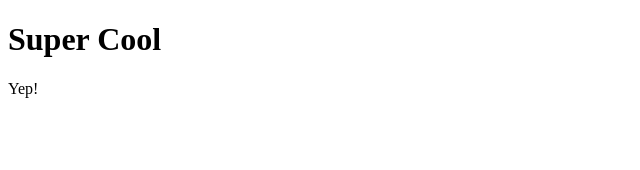
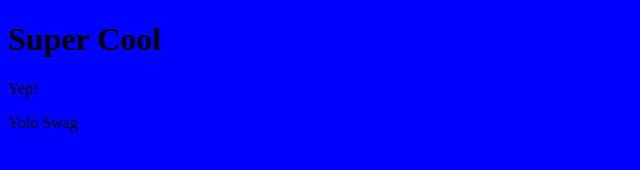
Before and after one commit to k0zal/Gittest, a plain HTML site: page index.html in a window 1280 px wide. Shown: the whole page, without its empty margins (0-640 px from the left). Drawn offline with Linux system fonts and the light colour scheme.

Commit message:
added feature

```diff
--- a/index.html
+++ b/index.html
@@ -9,6 +9,7 @@
 <body>
     <h1>Super Cool</h1>
     <p>Yep!</p>
+    <p>Yolo Swag</p>
 
 </body>
 </html>
--- a/style.css
+++ b/style.css
@@ -0,0 +1,3 @@
+body{
+    background-color: blue;
+}
```
